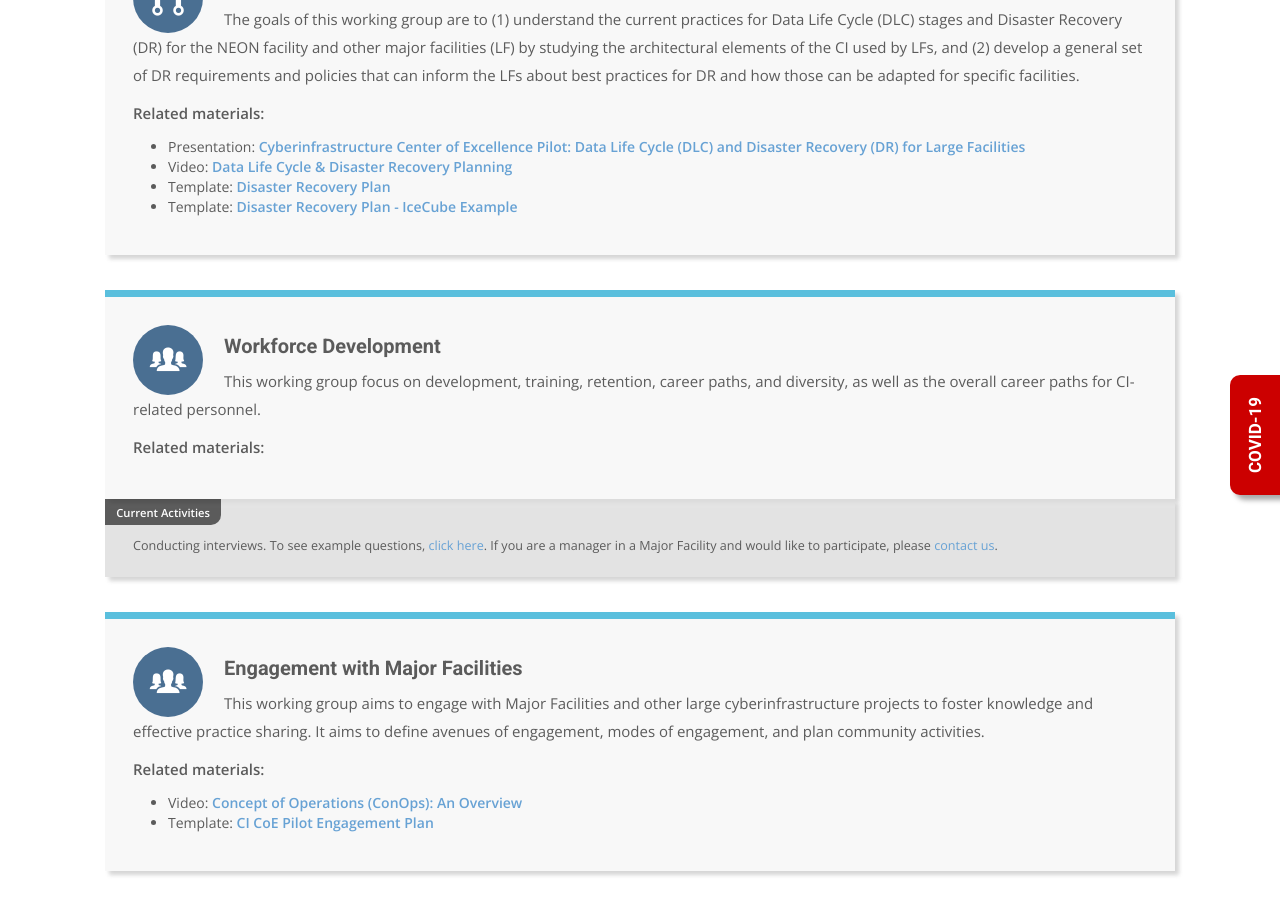
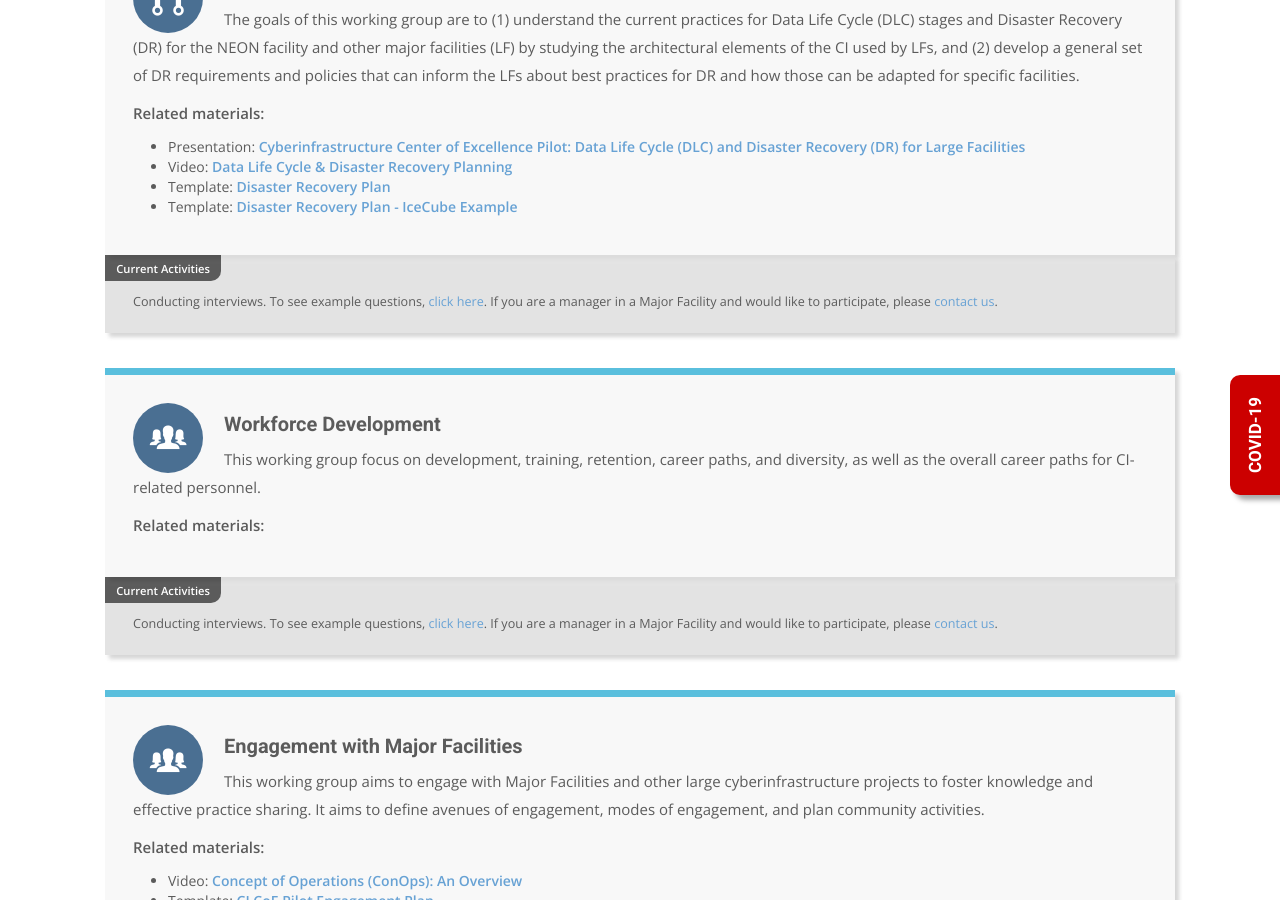
Before and after one commit to cicoe/cicoe.github.io, a Jekyll site: the page built from working_groups.html, in a window 1280 px wide and 900 px high, scrolled down 2318 px. Built offline with Jekyll 4.4.1, drawn with Linux system fonts in a browser that asks for light colours; nearby versions of some CDN libraries; some web fonts are replaced.

Commit message:
Update working_groups.yml
add DLC interview activity

```diff
--- a/_data/working_groups.yml
+++ b/_data/working_groups.yml
@@ -26,7 +26,7 @@
 - title: "Data Life Cycle and Disaster Recovery"
   description: "The goals of this working group are to (1) understand the current practices for Data Life Cycle (DLC) stages and Disaster Recovery (DR) for the NEON facility and other major facilities (LF) by studying the architectural elements of the CI used by LFs, and (2) develop a general set of DR requirements and policies that can inform the LFs about best practices for DR and how those can be adapted for specific facilities."
   icon: "pull-request"
-  current: ''
+  current: 'Conducting interviews. To see example questions, <a href="/presentations/InterviewQuestions_DLC.pdf">click here</a>. If you are a manager in a Major Facility and would like to participate, please <a href="/contact">contact us</a>.'
 
 - title: "Workforce Development"
   description: "This working group focus on development, training, retention, career paths, and diversity, as well as the overall career paths for CI-related personnel."
```
